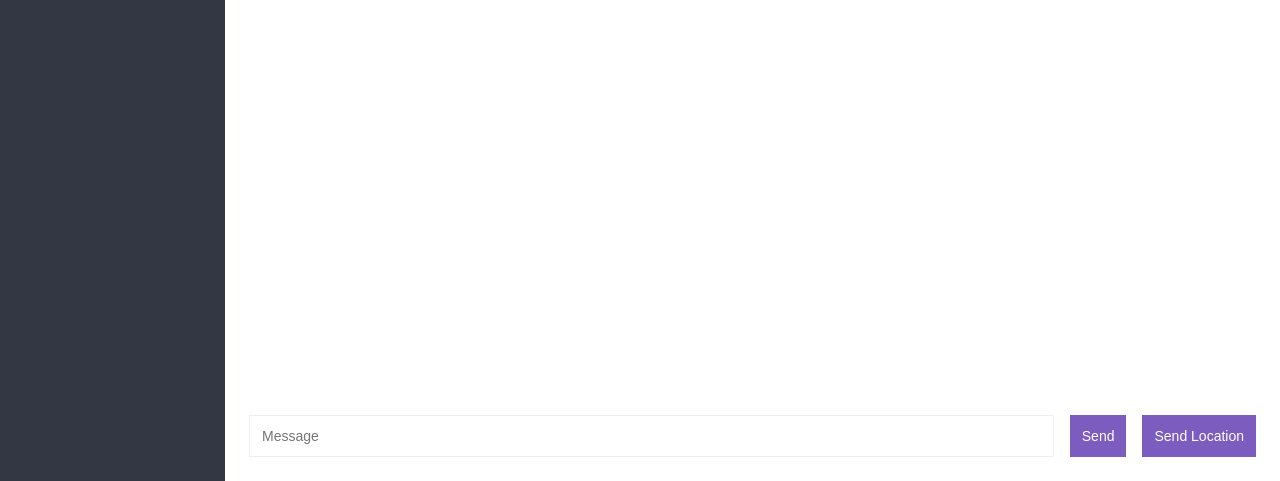
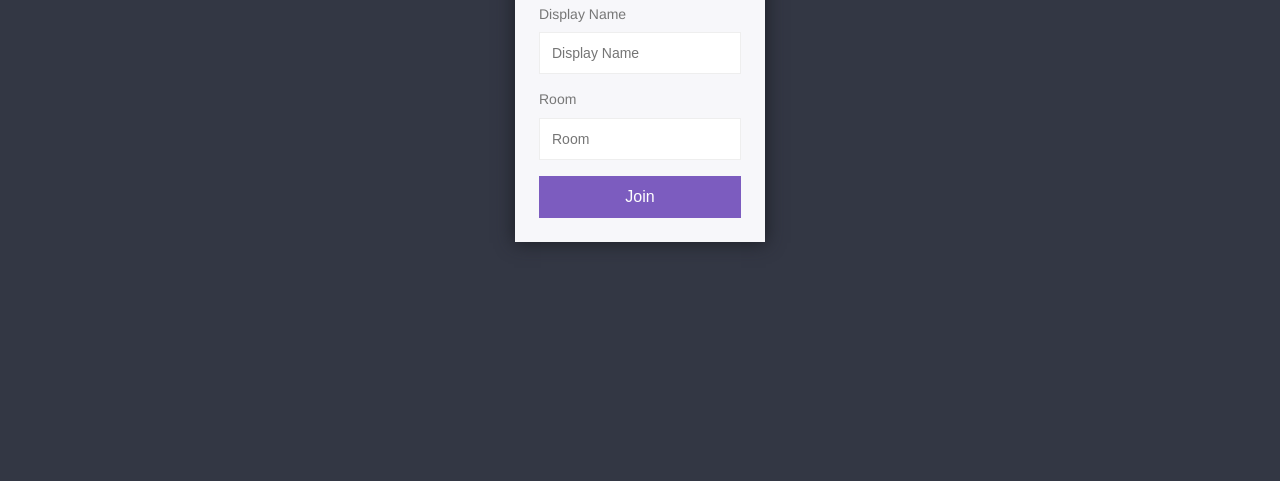
Before and after one commit to robinliu106/Draw.io, a website: page public/index.html in a window 1280 px wide. Shown: the part 319-800 px from the top of the page. Drawn offline with nearby package versions, Linux system fonts and the light colour scheme; no server answers.

Commit message:
refactored to include login page

```diff
--- /dev/null
+++ b/public/chat.html
@@ -0,0 +1,53 @@
+<!DOCTYPE html>
+ <head>
+        <title>Chat App!</title>
+        <link rel="icon" href="/img/favicon.png">
+        <link rel="stylesheet" href="/css/styles.min.css">
+</head>
+     <body>
+         <div class="chat">
+             <div class="chat__sidebar"></div>
+             <div class="chat__main">
+
+                <div id="messages" class="chat__messages"></div>
+
+                <div class="compose">
+                    <form id="message-form">
+                        <input name="message" placeholder="Message">
+                        <button>Send</button>
+                    </form>
+                    <button id="send-location">Send Location</button>
+                </div>
+
+             </div>
+
+         </div>
+
+         <script id="message-template" type="text/html">
+             <div class="message">
+                 <p>
+                     <span class="message__name">Some User Name</span>
+                     <span class="message__meta">{{createdAt}}
+                 </p>
+                <p>{{message}}</p>
+            </div>
+         </script>
+
+         <script id="location-message-template" type="text/html">
+            <div>
+                <p>
+                    <span class="message__name">Some User Name</span>
+                    <span class="message__meta">{{createdAt}}
+                </p>
+               <p><a href="{{url}}" target="_blank">My Current Location</a></p>
+           </div>
+        </script>
+
+         <script src="https://cdnjs.cloudflare.com/ajax/libs/mustache.js/3.0.1/mustache.min.js"></script>
+         <script src="https://cdnjs.cloudflare.com/ajax/libs/moment.js/2.22.2/moment.min.js"></script>
+         <script src="https://cdnjs.cloudflare.com/ajax/libs/qs/6.6.0/qs.min.js"></script>
+         <script src="/socket.io/socket.io.js"></script>
+         <script src="/js/chat.js"></script>
+     </body>
+
+</html>
--- a/public/index.html
+++ b/public/index.html
@@ -1,53 +1,32 @@
 <!DOCTYPE html>
+<html>
     <head>
         <title>Chat App!</title>
-        <link rel="icon" href="/img/favicon.png">
-        <link rel="stylesheet" href="/css/styles.min.css">
+        <link rel="icon" href="/img/favicon.png" />
+        <link rel="stylesheet" href="/css/styles.min.css" />
     </head>
     <body>
-         <div class="chat">
-             <div class="chat__sidebar"></div>
-             <div class="chat__main">
-
-                <div id="messages" class="chat__messages"></div>
-
-                <div class="compose">
-                    <form id="message-form">
-                        <input name="message" placeholder="Message">
-                        <button>Send</button>
+        <div class="centered-form">
+            <div class="centered-form__box">
+                <h1>Join</h1>
+                <form action="/chat.html">
+                    <label>Display Name</label>
+                    <input
+                        type="text"
+                        name="username"
+                        placeholder="Display Name"
+                        required
+                    />
+                    <label>Room</label>
+                    <input
+                        type="text"
+                        name="room"
+                        placeholder="Room"
+                        required
+                    />
+                    <button>Join</button>
                 </form>
-                    <button id="send-location">Send Location</button>
             </div>
-
         </div>
-
-         </div>
-
-         <script id="message-template" type="text/html">
-             <div class="message">
-                 <p>
-                     <span class="message__name">Some User Name</span>
-                     <span class="message__meta">{{createdAt}}
-                 </p>
-                <p>{{message}}</p>
-            </div>
-         </script>
-
-         <script id="location-message-template" type="text/html">
-            <div>
-                <p>
-                    <span class="message__name">Some User Name</span>
-                    <span class="message__meta">{{createdAt}}
-                </p>
-               <p><a href="{{url}}" target="_blank">My Current Location</a></p>
-           </div>
-        </script>
-
-         <script src="https://cdnjs.cloudflare.com/ajax/libs/mustache.js/3.0.1/mustache.min.js"></script>
-         <script src="https://cdnjs.cloudflare.com/ajax/libs/moment.js/2.22.2/moment.min.js"></script>
-         <script src="https://cdnjs.cloudflare.com/ajax/libs/qs/6.6.0/qs.min.js"></script>
-         <script src="/socket.io/socket.io.js"></script>
-         <script src="/js/chat.js"></script>
     </body>
-
 </html>
```
Lines whose indentation alone changed are shown as unchanged.
